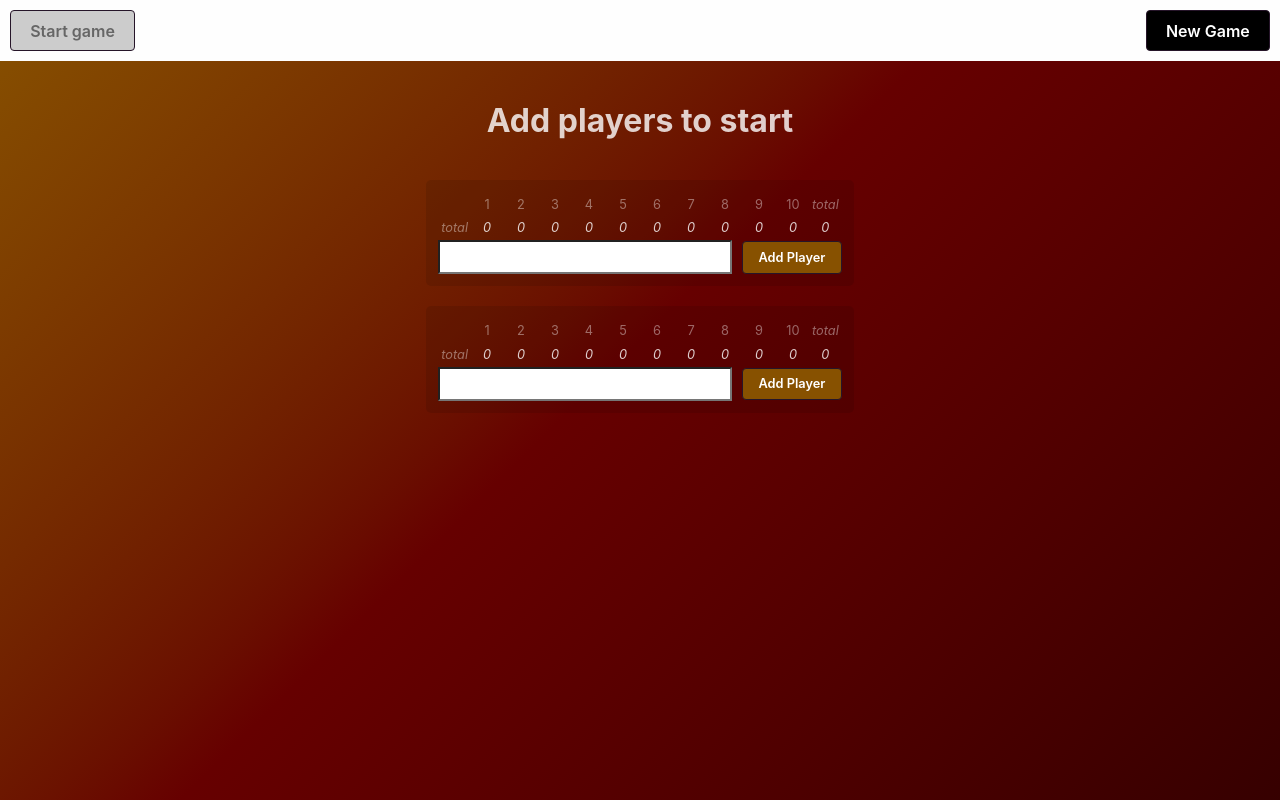
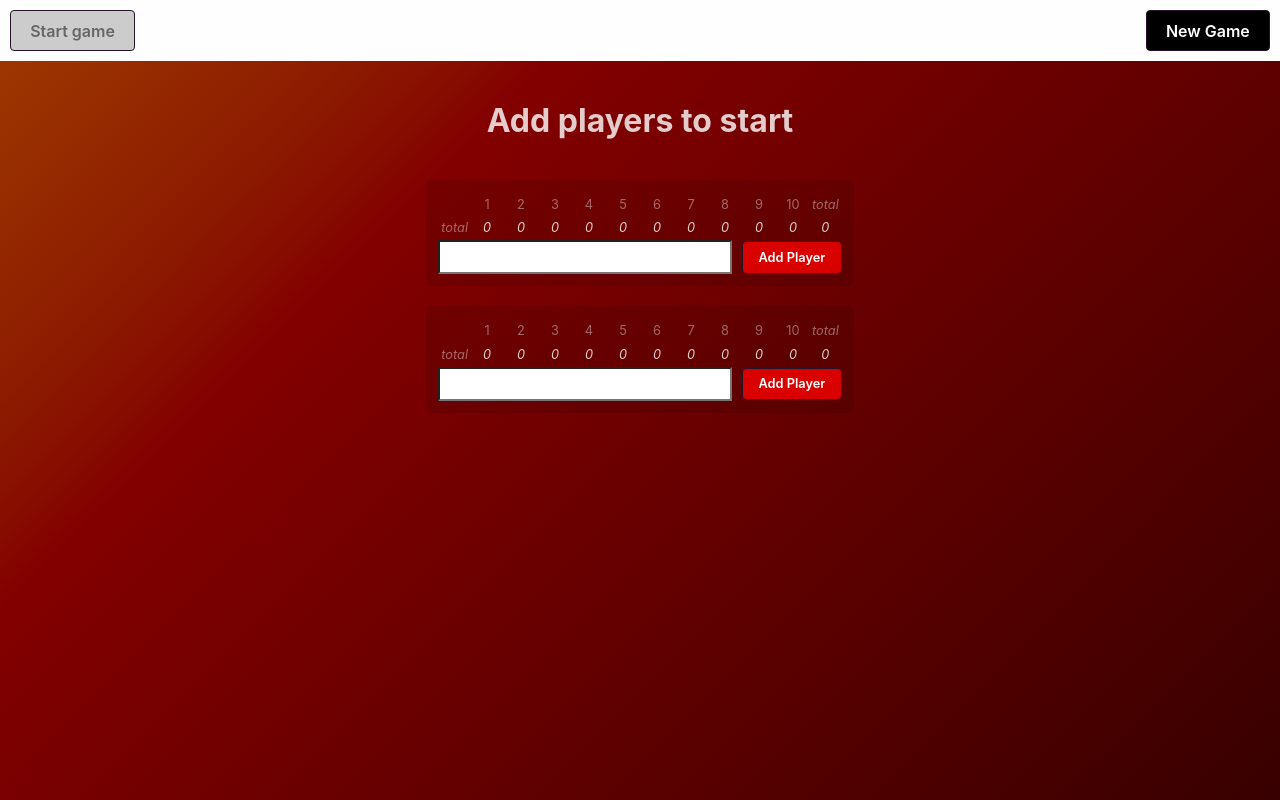
Before and after one commit to kmooney/skeescore, a Vue app: page / in a window 1280 px wide. Built offline with nearby package versions, Linux system fonts and the light colour scheme.

Commit message:
tweak the color offsets and lightness for buttons

```diff
--- a/src/colorCycle.js
+++ b/src/colorCycle.js
@@ -1,7 +1,7 @@
 let r = document.querySelector(':root')
 let color = 0.0
 export const colorCycle = () => {
-    color = color + 0.15
+    color = color + 0.08
     r.style.setProperty('--color-family', color % 360 + 1)
     requestAnimationFrame(colorCycle)
 }
--- a/src/style.css
+++ b/src/style.css
@@ -45,7 +45,7 @@ button {
   font-family: inherit;
   background-color: #1a1a1a;
   cursor: pointer;
-  background-color: oklch(0.48 0.2 calc(var(--color-family) + 45));
+  background-color: oklch(0.48 0.35 calc(var(--color-family) + 30));
   color: rgb(255, 255, 255);
   margin:0;
   border-radius: 4px;
```
